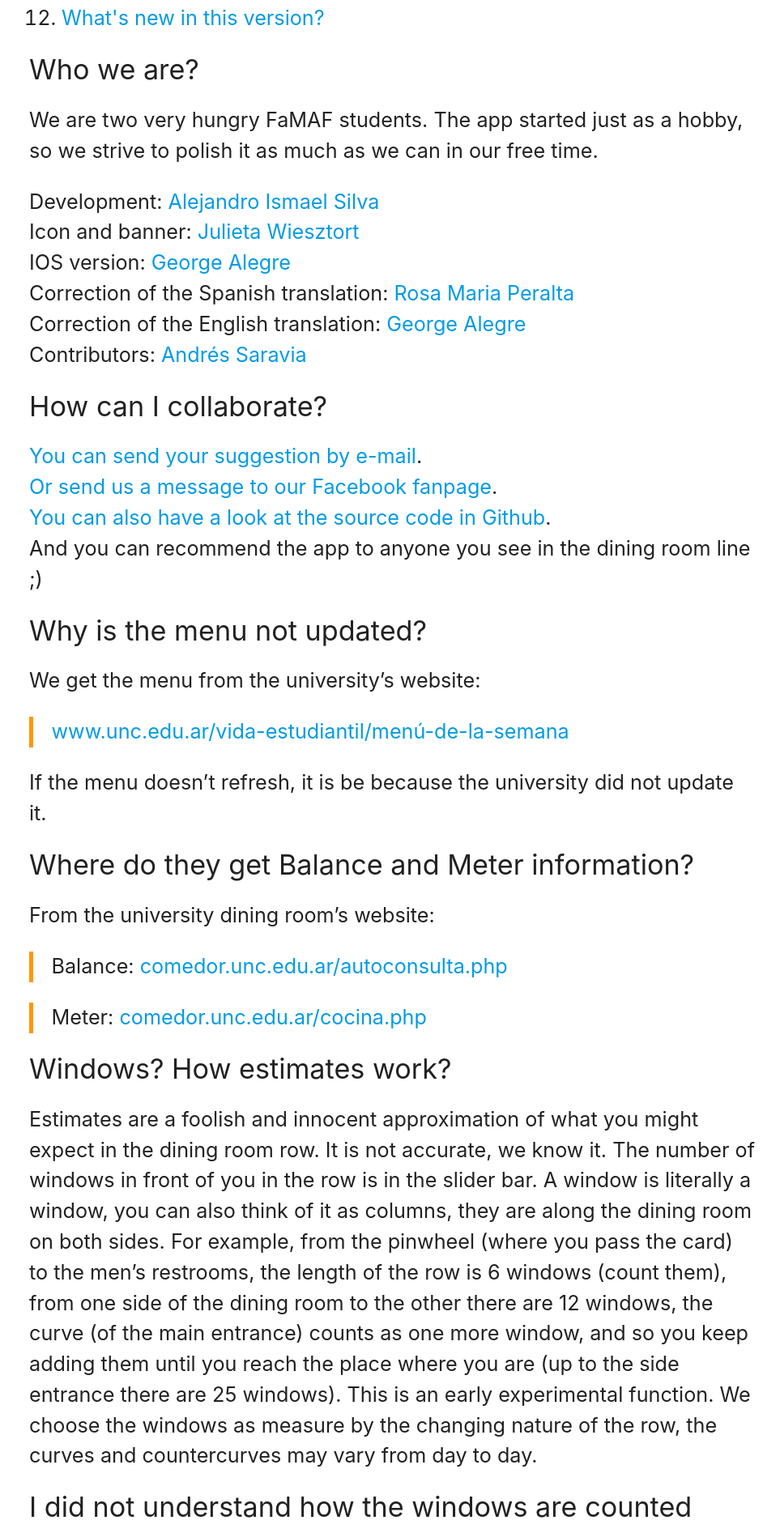
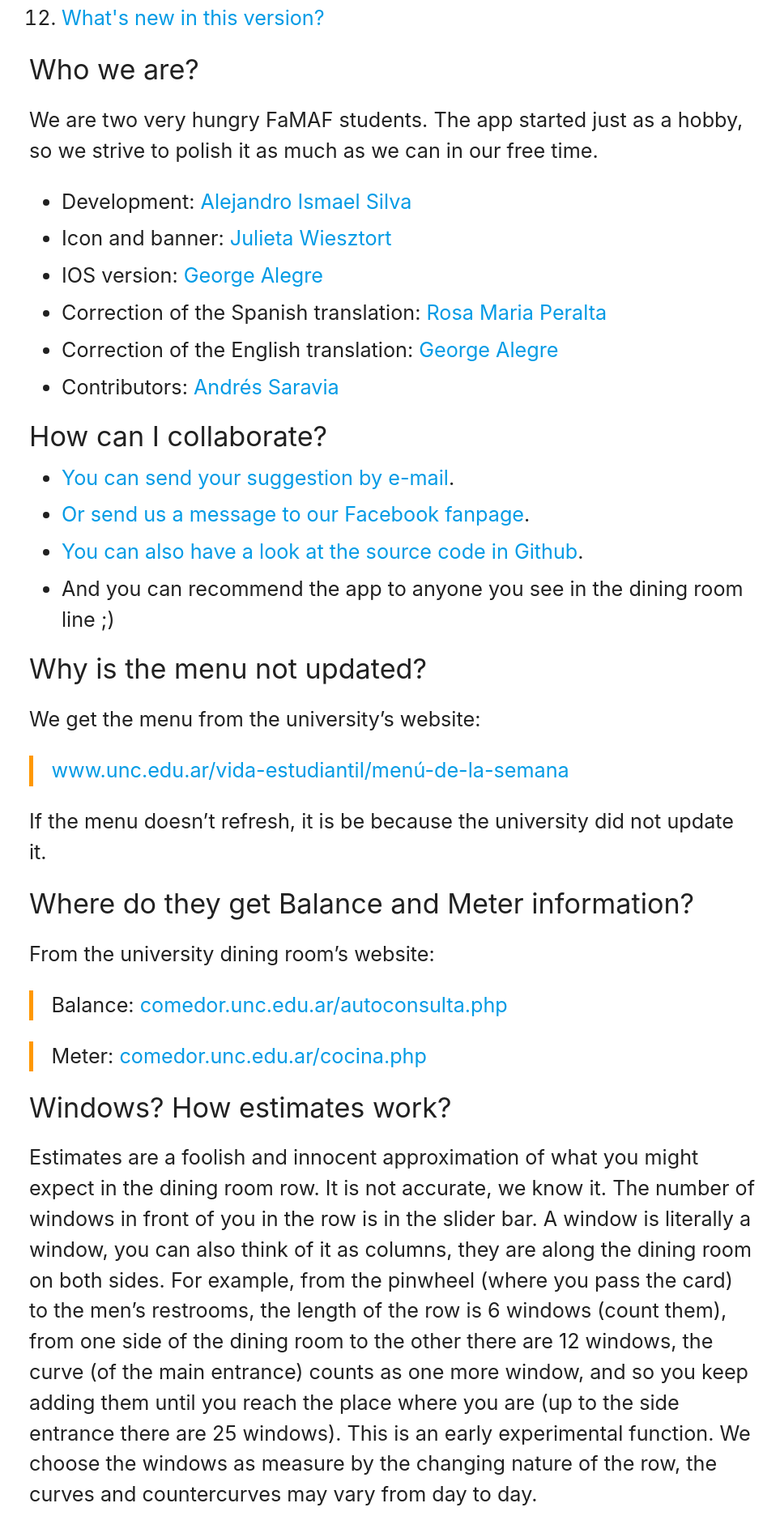
Before and after one commit to AIDEA775/UNCmorfi, a Jekyll site: the page built from en/index.html, in a window 1280 px wide. Shown: the part 910-2803 px from the top of the page at 81% size, without its empty margins (156-1119 px from the left). Built offline with Jekyll 4.4.1, drawn with Linux system fonts in a browser that asks for light colours.

Commit message:
Trying fix lists

```diff
--- a/assets/main.css
+++ b/assets/main.css
@@ -1,11 +1,11 @@
 blockquote {
     border-left: 5px solid #ff9800;
 }
-ul.dot {
+div.flow-text > ul {
     margin: 0px;
     padding-left: 40px;
 }
-ul.dot > li {
+div.flow-text > ul > li {
     list-style-type: disc;
     margin: 8px 0px;
     padding: 0px;
```
